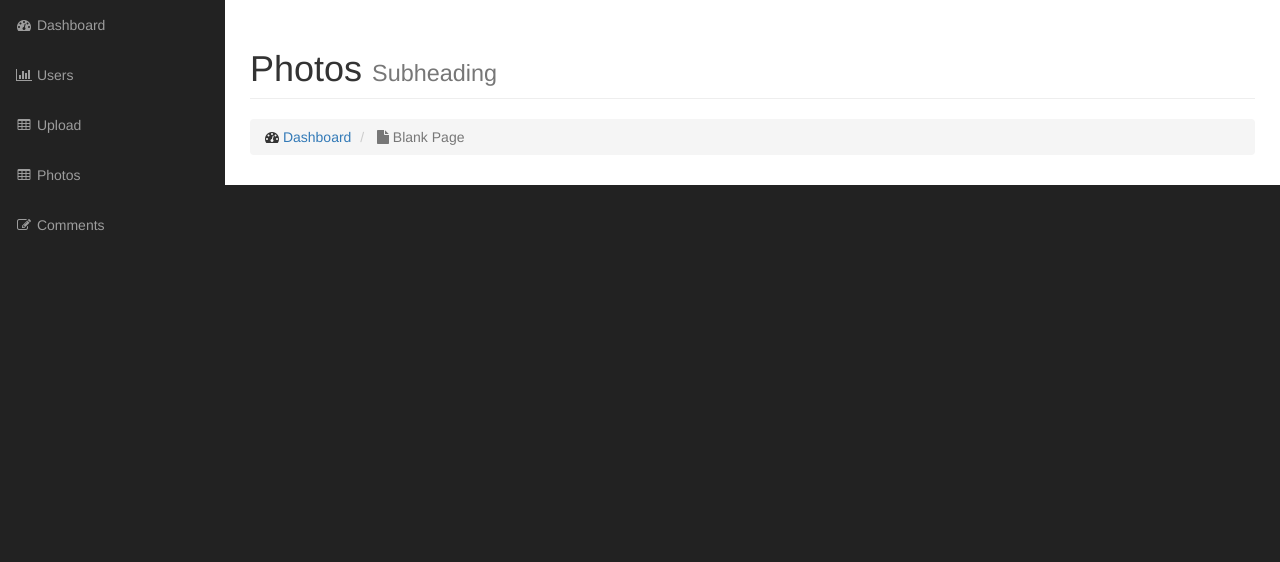
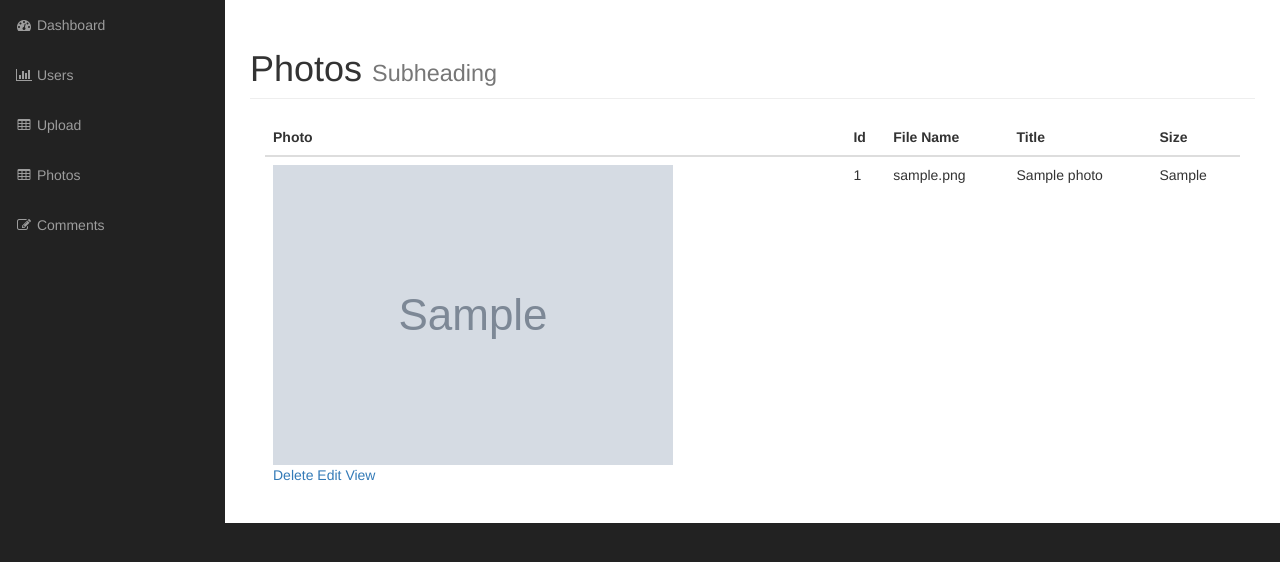
Before and after one commit to bauerpm7/Photo-Gallery, a PHP site: page /admin/photos.php in a window 1280 px wide. Shown: the part 51-613 px from the top of the page. Run offline with PHP 8.4, Linux system fonts and the light colour scheme; the visitor is signed in with stand-in values (Sample User, id 1); tables that the repository leaves empty or names only in its code hold one stand-in row (values such as "Sample post"); grey boxes marked "Sample" are stand-in pictures; grey boxes labelled with a size stand in for pictures from a placeholder-image service; some libraries are stand-ins or nearby versions.

Commit message:
myriad of changes, added the photo class and photos admin page.  Added functionality to add and delete photo files from the DB and images folder

```diff
--- a/admin/includes/db_object.php
+++ b/admin/includes/db_object.php
@@ -3,27 +3,28 @@
 class Db_object{
 
   public static function find_all() {
-    return self::find_this_query("SELECT * FROM " .self::$db_table);
+    return static::find_by_query("SELECT * FROM " . static::$db_table);
   }//find_all
 
   public static function find_by_id($id) {
     global $database;
-    $result_array = self::find_this_query("SELECT * FROM " .self::$db_table ." WHERE id = &id LIMIT 1" );
+    $result_array = static::find_by_query("SELECT * FROM " . static::$db_table ." WHERE id = $id LIMIT 1" );
     return !empty($result_array) ?  array_shift($result_array) : false;
   }//find_by_id
 
-  public static function find_this_query($sql){
+  public static function find_by_query($sql){
     global $database;
     $result_set = $database->query($sql);
     $the_object_array = array();
     while($row = mysqli_fetch_array($result_set)){
-      $the_object_array[] = self::instantiate($row);
+      $the_object_array[] = static::instantiate($row);
     }
     return $the_object_array;
-  }//find_this_query
+  }//find_by_query
 
   public static function instantiate($the_record) {
-    $the_object = new self();
+    $calling_class = get_called_class();
+    $the_object = new $calling_class();
     foreach ($the_record as $property => $value) {
       if($the_object->has_the_property($property)){
         $the_object->$property = $value;
@@ -37,9 +38,64 @@ class Db_object{
     return array_key_exists($the_property, $object_properties);
   }//has_the_property
 
+  protected function properties_to_array() {
+    $properties = array();
+
+    foreach (static::$db_table_fields as $db_field) {
+      if(property_exists($this, $db_field)){
+        $properties[$db_field] = $this->$db_field;
+      }
+    }
+    return $properties;
+  }//properties
+
+  protected function escape_properties () {
+    global $database;
+    $escaped_properties = array();
+    foreach ($this->properties_to_array() as $key => $value) {
+      $escaped_properties[$key] = $database->escape_string($value);
+    }
+    return $escaped_properties;
+  }
+
+  public function save() {
+    return isset($this->id) ? $this->update() : $this->create();
+  }//save
+
+  public function create() {
+    global $database;
+    $properties = $this->escape_properties();
+    $sql = "INSERT INTO " .static::$db_table . "(" . implode(",", array_keys($properties)) . ")";
+    $sql .= "Values ('" . implode("','", array_values($properties)) . "')";
+    if($database->query($sql)){
+      $this->id = $database->insert_id();
+      return true;
+    } else { return false; }
+  } //create method
+
+  public function update(){
+    global $database;
+    $properties = $this->escape_properties();
+    $property_pairs = array();
+    foreach ($properties as $key => $value){
+      $property_pairs[] = "{$key} = '{$value}'";
+    }
+    $sql = "UPDATE " .static::$db_table . " SET ";
+    $sql .= implode(", ", $property_pairs);
+    $sql .= " WHERE id= "   . $database->escape_string($this->id);
+    $database->query($sql);
+    return (mysqli_affected_rows($database->connection) == 1) ? true : false;
+  } //update method
+
+  public function delete () {
+    global $database;
+
+    $sql = "DELETE FROM " .static::$db_table . " WHERE id= " . $database->escape_string($this->id);
+    $sql .= " LIMIT 1";
+    $database->query($sql);
+    return (mysqli_affected_rows($database->connection) == 1) ? true : false;
+  }
+
 }
 
-
-
-
- ?>
+?>
--- a/admin/includes/init.php
+++ b/admin/includes/init.php
@@ -1,7 +1,16 @@
 <?php
+
+defined('DS') ? null : define('DS', DIRECTORY_SEPARATOR);
+
+defined('SITE_ROOT') ? null : define('SITE_ROOT', DS.'Users'.DS.'bauerpm'.DS.'Desktop'.DS.'php_projects'.DS.'Gallery');
+
+defined('INCLUDES_PATH') ? null : define('INCLUDES_PATH', SITE_ROOT.DS.'admin'.DS.'includes');
+
 require_once('functions.php');
 require_once('new_config.php');
 require_once('database.php');
+require_once('Db_object.php');
 require_once('user.php');
+require_once('photo.php');
 require_once('session.php');
 ?>
--- /dev/null
+++ b/admin/includes/photo.php
@@ -0,0 +1,96 @@
+<?php
+
+
+class Photo extends Db_object {
+
+  protected static $db_table = "photos";
+  protected static $db_table_fields = array(
+    'title',
+    'description',
+    'filename',
+    'type',
+    'size',
+  );
+  public $id;
+  public $title;
+  public $description;
+  public $filename;
+  public $type;
+  public $size;
+
+  public $tmp_path;
+  public $upload_directory = "images";
+  public $errors = array();
+  public $upload_errors_array = array(
+    UPLOAD_ERR_OK           => "There is no error",
+    UPLOAD_ERR_INI_SIZE     => "The file exceeds the max upload file size.",
+    UPLOAD_ERR_FORM_SIZE    => "The file exceeds the max file size",
+    UPLOAD_ERR_PARTIAL      => "The file was only partially uploaded",
+    UPLOAD_ERR_NO_FILE      => "No file was uploaded",
+    UPLOAD_ERR_NO_TMP_DIR   => "Missing a temporary folder",
+    UPLOAD_ERR_CANT_WRITE   => "Failed to write file to disk",
+    UPLOAD_ERR_EXTENSION    => "A PHP extension stopped the file upload",
+  );
+
+  //This is passing $_FILES['uploaded_file'] as an argument
+
+  public function set_file($file) {
+
+    if(empty($file) || !$file || !is_array($file)) {
+      $this->errors[] = "There was no file uploaded here";
+      return false;
+    } elseif($file['error'] !=0){
+      $this->errors[] = $this->upload_errors_array[$file['error']];
+      return false;
+    } else {
+      $this->filename = basename($file['name']);
+      $this->tmp_path = $file['tmp_name'];
+      $this->type     = $file['type'];
+      $this->size     = $file['size'];
+    }
+  }
+
+  public function picture_path (){
+    return $this->upload_directory.DS.$this->filename;
+  }
+
+  public function save() {
+    if($this->id) {
+      $this->update();
+    } else {
+      $target_path = SITE_ROOT . DS . 'admin' . DS . $this->upload_directory . DS . $this->filename;
+      if(!empty($this->errors)){
+        return false;
+      }
+      if(empty($this->filename) || empty($this->tmp_path)){
+        $this->errors[] = "the file was not available";
+        return false;
+      }
+      if(file_exists($target_path)) {
+        $this->errors[] = "The file, {$this->filename}, already exists";
+        return false;
+      }
+      if(move_uploaded_file($this->tmp_path, $target_path)) {
+        if($this->create()) {
+          unset($this->tmp_path);
+          return true;
+        } else {
+          $this->errors[] = "You do not have permission to save to this directory";
+          return false;
+        }
+      }
+    }
+  }// save method
+
+  public function delete_photo() {
+    if($this->delete()) {
+      $target_path = SITE_ROOT.DS.'admin'.DS.$this->picture_path();
+      return unlink($target_path) ? true : false;
+    } else {
+      return false;
+    }
+
+  }
+}
+
+?>
--- a/admin/includes/session.php
+++ b/admin/includes/session.php
@@ -33,7 +33,6 @@ class Session {
 
   //getter function to use throughout the application to show if user is signed in
   public function is_signed_in() {
-    echo $this->signed_in;
     return $this->signed_in;
 
   }
--- a/admin/index.php
+++ b/admin/index.php
@@ -1,8 +1,6 @@
-<?php include("includes/header.php"); ?>
+<?php require_once("includes/header.php"); ?>
 <?php
-    if(!$session->is_signed_in()) {
-        redirect("login.php");
-    }
+    $session->is_signed_in() ? null : redirect("login.php");
 ?>
 
 <!-- Navigation -->
--- a/admin/photos.php
+++ b/admin/photos.php
@@ -1,4 +1,11 @@
 <?php include("includes/header.php"); ?>
+<?php if(!$session->is_signed_in()) {redirect("login.php");} ?>
+
+<?php
+
+$photos = Photo::find_all();
+
+ ?>
 
 <!-- Navigation -->
 <nav class="navbar navbar-inverse navbar-fixed-top" role="navigation">
@@ -25,14 +32,39 @@
                 Photos
                 <small>Subheading</small>
             </h1>
-            <ol class="breadcrumb">
-                <li>
-                    <i class="fa fa-dashboard"></i>  <a href="index.html">Dashboard</a>
-                </li>
-                <li class="active">
-                    <i class="fa fa-file"></i> Blank Page
-                </li>
-            </ol>
+            <div class="col-md-12">
+                <table class = "table table-hover">
+                    <thead>
+                        <tr>
+                            <th>Photo</th>
+                            <th>Id</th>
+                            <th>File Name</th>
+                            <th>Title</th>
+                            <th>Size</th>
+                        </tr>
+                        <tbody>
+
+                            <?php foreach ($photos as $photo) : ?>
+
+                                <tr>
+                                    <td><img src="<?php echo $photo->picture_path()?>" alt="">
+                                        <div class="pictures_link">
+                                            <a href="delete_photo.php/?id=<?php echo $photo->id; ?>">Delete</a>
+                                            <a href="#">Edit</a>
+                                            <a href="#">View</a>
+                                        </div>
+                                    </td>
+                                    <td><?php echo $photo->id ?></td>
+                                    <td><?php echo $photo->filename ?></td>
+                                    <td><?php echo $photo->title ?></td>
+                                    <td><?php echo $photo->size ?></td>
+                                </tr>
+
+                            <?php endforeach; ?>
+                        </tbody>
+                    </thead>
+                </table><!--end of table-->
+            </div>
         </div>
     </div>
    <!-- /.row -->
--- a/admin/users.php
+++ b/admin/users.php
@@ -1,4 +1,4 @@
-<?php include("includes/header.php"); ?>
+<?php require_once("includes/header.php"); ?>
 
 <!-- Navigation -->
 <nav class="navbar navbar-inverse navbar-fixed-top" role="navigation">
```
Also changed, not shown: admin/delete_photo.php (added, +18 -0 lines), admin/edit_photo.php (added, +62 -0 lines), admin/includes/admin_content.php (+3 -6 lines), admin/includes/user.php (+1 -101 lines), admin/upload.php (+30 -0 lines), admin/images/images-5.jpg (added), 1 other file.
